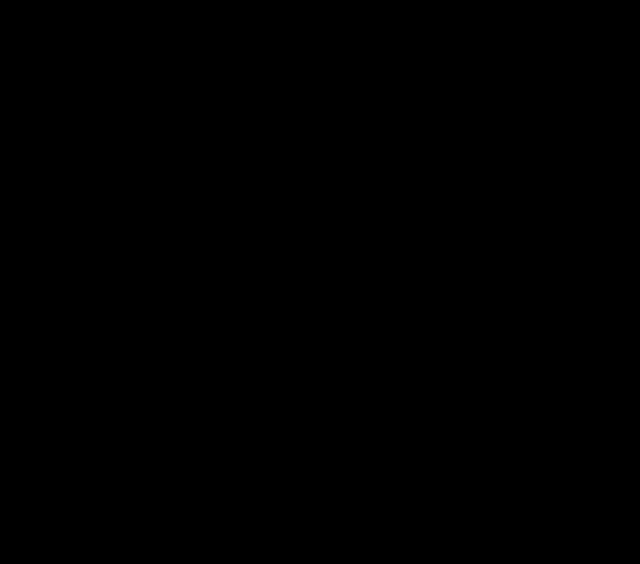
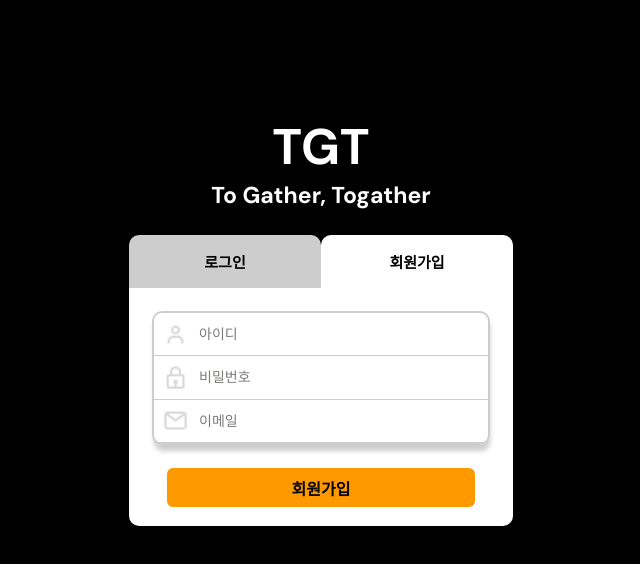
Before and after one commit to assayw119/TGT_front, a React (Create React App) app in the folder frontend/: page /Signup in a window 1280 px wide. Shown: the top 564 px of the page, without its empty margins (319-959 px from the left). Built offline with nearby package versions, Linux system fonts and the light colour scheme.

Commit message:
[DESIGN] signup page 디자인

```diff
--- a/frontend/src/App.js
+++ b/frontend/src/App.js
@@ -17,7 +17,7 @@
                     <Route path="/Writepage" element={<Writepage />}></Route>
                     <Route path="/Login" element={<Login />}></Route>
                     <Route path="/Logout" element={<Logout />}></Route>
-                    <Route path="/Signup" element={<Logout />}></Route>
+                    <Route path="/Signup" element={<Signup />}></Route>
                 </Routes>
             </BrowserRouter>
         </div>
--- a/frontend/src/routes/Login.js
+++ b/frontend/src/routes/Login.js
@@ -1,6 +1,6 @@
 import React from "react";
 import "../static/css/login.css";
-import styled, { css } from "styled-components";
+
 
 function Login(props) {
     return (
@@ -31,7 +31,7 @@
                     <div className="login_box">
                         <div className="login_input">
                             <div className="login_id">
-                                <img src="images/login_id_icon.png" className="loginpage_icon"/>
+                                <img src="images/login_id_icon.png" className="loginpage_icon" alt=""/>
                                 <input type="text"
                                  className="input"
                                  placeholder="아이디"
@@ -39,7 +39,7 @@
                             </div>
 
                             <div className="login_pwd">
-                                <img src="images/login_pwd_icon.png" className="loginpage_icon"/>
+                                <img src="images/login_pwd_icon.png" className="loginpage_icon" alt=""/>
                                 <input type="text"
                                  className="input"
                                  placeholder="비밀번호"
--- a/frontend/src/routes/Signup.js
+++ b/frontend/src/routes/Signup.js
@@ -0,0 +1,72 @@
+import React from "react";
+import "../static/css/login.css";
+
+function Signup(props) {
+    return (
+        <>
+
+            <div className="login_container_container">
+
+                <section className="login_logo">
+                    <div className="login_big_logo">
+                        TGT
+                    </div>
+                    <div className="login_small_logo">
+                        To Gather, Togather
+                    </div>
+                </section>
+
+                <section className="login_container">
+                    <div className="login_name_choice">
+                        <div className="login_name_2">
+                            로그인
+                        </div>
+
+                        <div className="signup_name_2">
+                            회원가입
+                        </div>
+                    </div>
+
+                    <div className="login_box">
+                        <div className="login_input">
+                            <div className="login_id">
+                                <img src="images/login_id_icon.png" className="loginpage_icon" alt=""/>
+                                <input type="text"
+                                 className="input"
+                                 placeholder="아이디"
+                                />
+                            </div>
+
+                            <div className="login_pwd">
+                                <img src="images/login_pwd_icon.png" className="loginpage_icon" alt=""/>
+                                <input type="text"
+                                 className="input"
+                                 placeholder="비밀번호"
+                                />
+                            </div>
+
+                            <div className="login_pwd">
+                                <img src="images/signup_email_icon.png" className="loginpage_icon" alt=""/>
+                                <input type="text"
+                                 className="input"
+                                 placeholder="이메일"
+                                />
+                            </div>
+
+
+                        </div>
+
+                        <div className="login_btn_btn">
+                            <button className="login_btn">
+                                회원가입
+                            </button>
+                        </div>
+                    </div>
+
+                </section>
+            </div>
+        </>
+    );
+}
+
+export default Signup;
--- a/frontend/src/static/css/login.css
+++ b/frontend/src/static/css/login.css
@@ -65,6 +65,7 @@
     font-weight: 700;
 
 }
+
 .login_box{
     display: flex;
     flex-direction: column;
@@ -133,9 +134,42 @@
     display: flex;
     padding: 1%;
     align-items: center;
+    border-bottom: 1px solid #CDCDCD;
 }
 .loginpage_icon{
     width: 27px;
     height: 27px;
     padding-left: 1.5%;
 }
+/* 회원가입 page css */
+.login_name_2{
+    color: black;
+    background-color: #CDCDCD;
+    font-size: 15px;
+    width: 25%;
+    justify-content: center;
+    align-items: center;
+    display: flex;
+    border-top-right-radius: 10px;
+    border-top-left-radius: 10px;
+    padding-top: 2%;
+    padding-bottom: 2%;
+    font-weight: 700;
+
+}
+
+.signup_name_2{
+    color: black;
+    background-color: white;
+    font-size: 15px;
+    width: 25%;
+    justify-content: center;
+    align-items: center;
+    display: flex;
+    border-top-right-radius: 10px;
+    border-top-left-radius: 10px;
+    padding-top: 2%;
+    padding-bottom: 2%;
+    font-weight: 700;
+
+}
```
Also changed, not shown: frontend/public/images/signup_email_icon.png (added).
